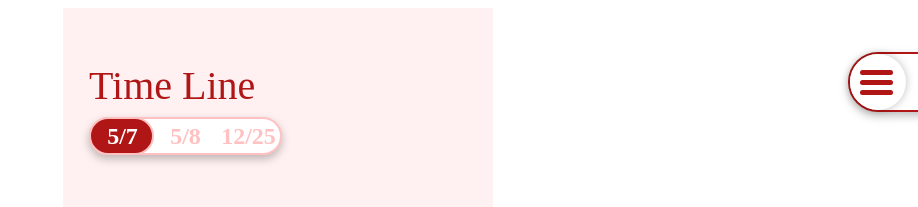
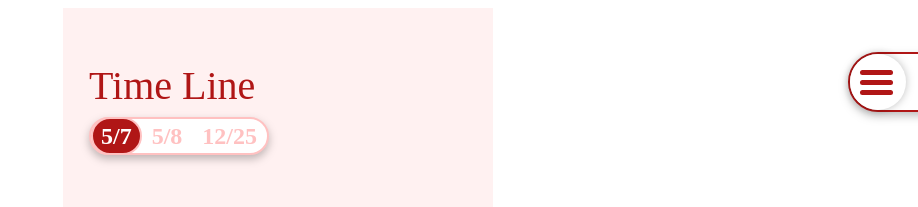
Before and after one commit to 9oormthon-univ-skku/4-line-up-fe, a React (Vite) app: page /timetable in a window 1280 px wide. Shown: the top 207 px of the page, without its empty margins (362-1280 px from the left). Built offline with nearby package versions, Linux system fonts and the light colour scheme; no server answers; a web font is replaced by a local one.

Commit message:
fix: Make DateSelector handle binary dates and various text length

```diff
--- a/src/components/Selector/DateSelector.tsx
+++ b/src/components/Selector/DateSelector.tsx
@@ -1,20 +1,23 @@
 import { colors, fonts, shadows } from '@/styles/styles';
 import { css } from '@emotion/react';
-import { useState } from 'react';
+import { useState, useRef, useEffect } from 'react';
 
 const containerCss = css`
+  & {
+    width: fit-content;
+  }
   .switch-wrapper {
     display: flex;
     position: relative;
-    width: 19.3rem;
     height: 3.8rem;
     border-radius: 100px;
     background-color: ${colors.white};
     border: 2px solid ${colors.primary20};
     ${shadows.dropBottom};
+  }
 
   label {
-      flex: 1;
+    flex-grow: 1;
     display: flex;
     align-items: center;
     justify-content: center;
@@ -23,7 +26,8 @@ const containerCss = css`
     cursor: pointer;
     height: 100%;
     transition: color 0.3s ease;
-    }
+    padding: 0 1rem;
+    white-space: nowrap;
   }
 
   input[type='radio'] {
@@ -36,29 +40,18 @@ const containerCss = css`
     ${fonts.display_xlg};
   }
 
-  /*
- * 실제 움직이는 스위치 부분
- */
   .switch {
     position: absolute;
     top: -2px;
     left: -2px;
     height: 3.8rem;
-    width: 6.5rem;
     background-color: ${colors.primary};
     border-radius: 100px;
     border: 2px solid ${colors.primary20};
-    transition: transform 0.2s ease-out;
+    transition:
+      transform 0.2s ease-out,
+      width 0.2s ease-out;
     z-index: 5;
-  }
-  .left-position {
-    transform: translateX(0);
-  }
-  .center-position {
-    transform: translateX(6.4rem);
-  }
-  .right-position {
-    transform: translateX(12.8rem);
   }
 
   .selected-font {
@@ -68,70 +61,74 @@ const containerCss = css`
 `;
 
 export type valueType = 'left' | 'center' | 'right';
+type LabelsType = {
+  left: string;
+  center?: string;
+  right: string;
+};
 
 interface TripleToggleSwitchProps {
-  labels: {
-    left: string;
-    center: string;
-    right: string;
-  };
+  labels: LabelsType;
   onChange: (value: valueType) => void;
 }
 
 const DateSelector = ({ labels, onChange }: TripleToggleSwitchProps) => {
   const [switchPosition, setSwitchPosition] = useState<valueType>('left');
+  const [switchStyles, setSwitchStyles] = useState({ width: 0, transform: 0 });
+
+  const labelRefs = useRef<{
+    [key in keyof LabelsType]?: HTMLLabelElement | null;
+  }>({});
 
   const handleSwitchChange = (value: string) => {
     setSwitchPosition(value as valueType);
     onChange(value as valueType);
   };
 
+  useEffect(() => {
+    const selectedLabel = labelRefs.current[switchPosition];
+    const borderCorrection = 2;
+    if (selectedLabel) {
+      setSwitchStyles({
+        width: selectedLabel.offsetWidth,
+        transform: selectedLabel.offsetLeft + borderCorrection,
+      });
+    }
+  }, [switchPosition]);
+
+  const labelKeys = Object.keys(labels) as (keyof LabelsType)[];
+
   return (
     <div css={containerCss}>
       <div className='switch-wrapper'>
-        <div className={`switch ${switchPosition}-position`}></div>
+        <div
+          className='switch'
+          style={{
+            width: `${switchStyles.width}px`,
+            transform: `translateX(${switchStyles.transform}px)`,
+          }}
+        ></div>
+
+        {labelKeys.map((key) => (
+          <label
+            key={key}
+            ref={(el) => {
+              labelRefs.current[key] = el;
+            }}
+            className={`${key}-label ${switchPosition === key ? 'selected-font' : ''}`}
+            htmlFor={key}
+          >
             <input
-          defaultChecked
+              defaultChecked={key === 'left'}
               onChange={(e) => handleSwitchChange(e.target.value)}
-          name='map-switch'
-          id='left'
+              name='date-switch'
+              id={key}
               type='radio'
-          value='left'
+              value={key}
             />
-        <label
-          className={`left-label ${switchPosition === 'left' ? 'selected-font' : ''}`}
-          htmlFor='left'
-        >
-          <h4>{labels.left}</h4>
+            <h4>{labels[key]}</h4>
           </label>
-
-        <input
-          onChange={(e) => handleSwitchChange(e.target.value)}
-          name='map-switch'
-          id='center'
-          type='radio'
-          value='center'
-        />
-        <label
-          className={`center-label ${switchPosition === 'center' ? 'selected-font' : ''}`}
-          htmlFor='center'
-        >
-          <h4>{labels.center}</h4>
-        </label>
-
-        <input
-          onChange={(e) => handleSwitchChange(e.target.value)}
-          name='map-switch'
-          id='right'
-          type='radio'
-          value='right'
-        />
-        <label
-          className={`right-label ${switchPosition === 'right' ? 'selected-font' : ''}`}
-          htmlFor='right'
-        >
-          <h4>{labels.right}</h4>
-        </label>
+        ))}
       </div>
     </div>
   );
```
Also changed, not shown: src/pages/TestPage.tsx (+12 -0 lines). Lines whose indentation alone changed are shown as unchanged.
